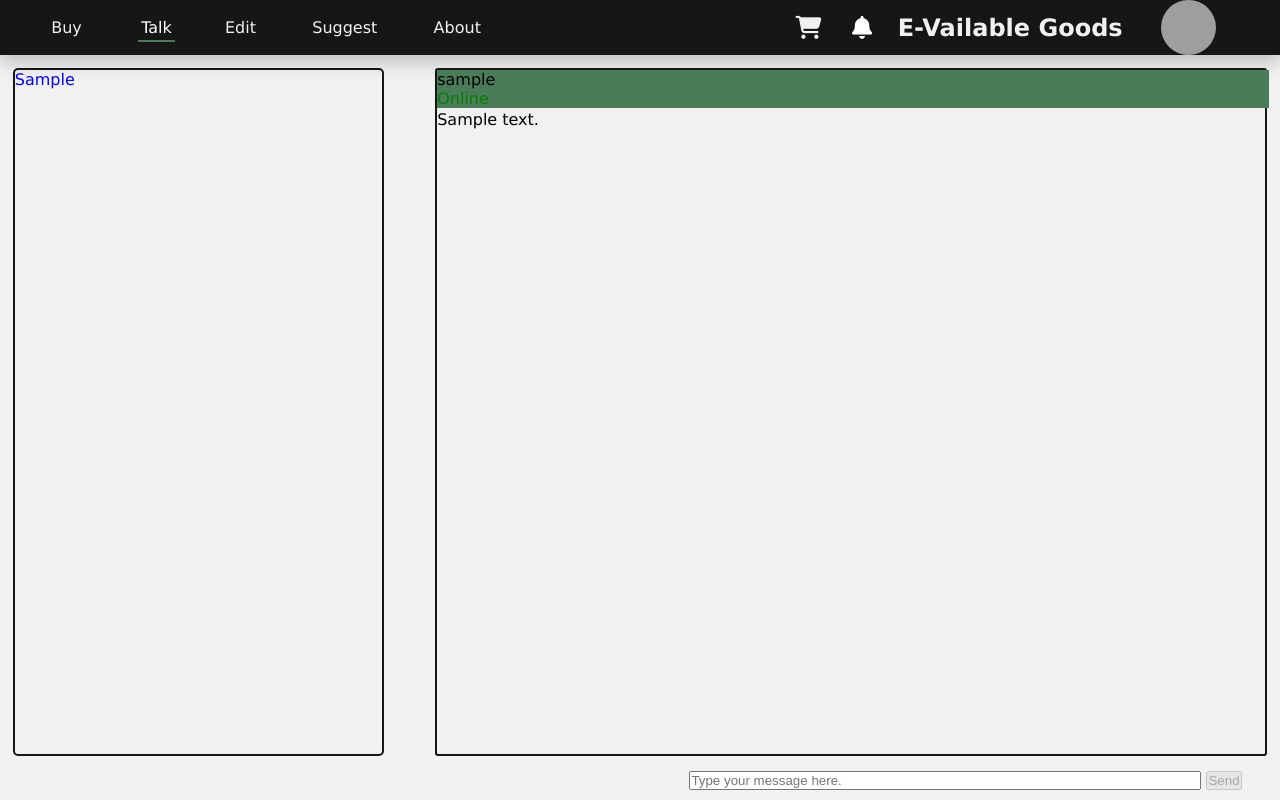
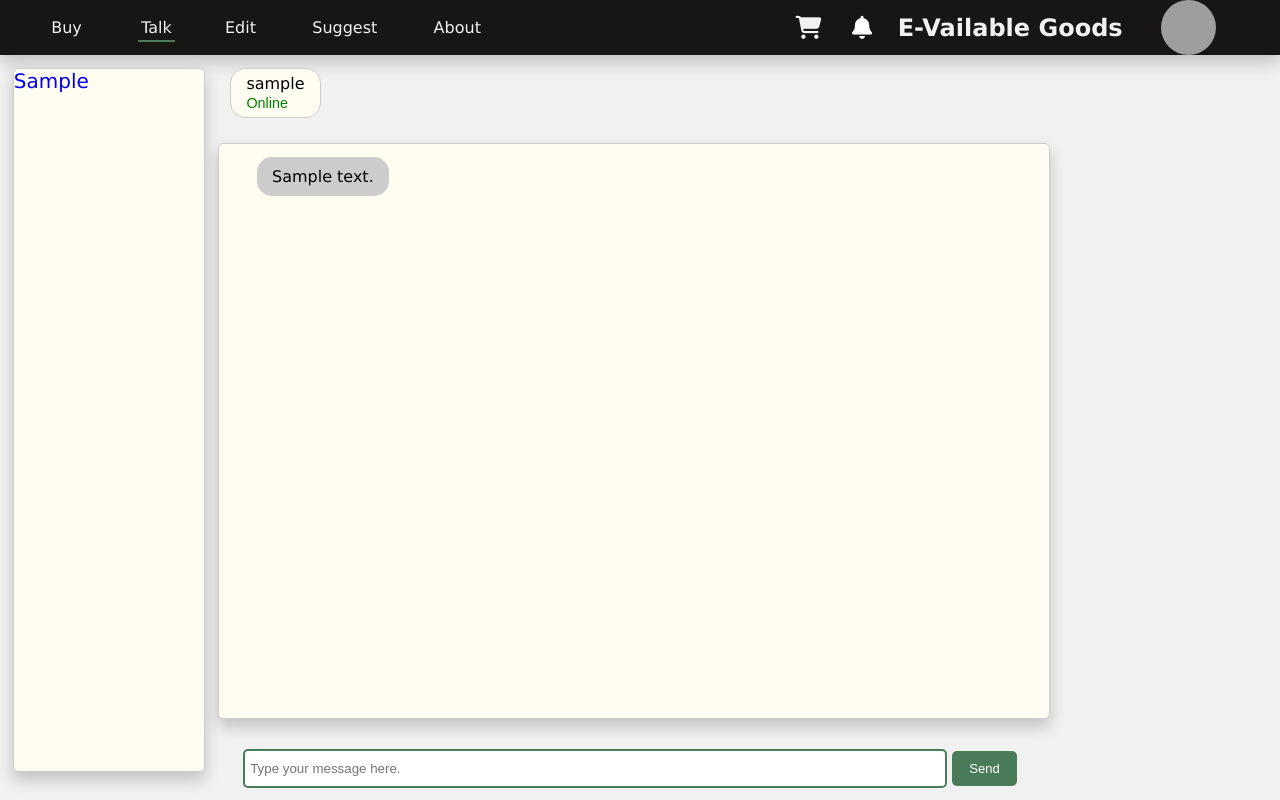
Before and after one commit to Kinetic101/E-Vailable-Goods, a PHP site: page /Talk.php in a window 1280 px wide. Run offline with PHP 8.4, Linux system fonts and the light colour scheme; the visitor is signed in with stand-in values (Sample User, id 1); tables that the repository leaves empty or names only in its code hold one stand-in row (values such as "Sample post"); data that the repository does not hold is empty; some libraries are stand-ins or nearby versions; grey boxes are pictures that could not be loaded.

Commit message:
Talk Design (50%)

```diff
--- a/About.php
+++ b/About.php
@@ -32,7 +32,7 @@
 		<nav>
 			<ul class="links">
 				<li><a href="Research.php">Buy</a></li>
-				<li id="here"><a href="Talk.php">Talk</a></li>
+				<li><a href="Talk.php">Talk</a></li>
 				<li><a href="Edit.php">Edit</a></li>
 				<li><a href="Suggest.php">Suggest</a></li>
 				<li><a href="About.php" id = "press">About</a></li>
--- a/Cart.php
+++ b/Cart.php
@@ -210,7 +210,7 @@
 		<nav>
 			<ul class="links">
 				<li><a href="Research.php">Buy</a></li>
-				<li id="here"><a href="Talk.php">Talk</a></li>
+				<li><a href="Talk.php">Talk</a></li>
 				<li><a href="Edit.php">Edit</a></li>
 				<li><a href="Suggest.php">Suggest</a></li>
 				<li><a href="About.php">About</a></li>
--- a/Edit.php
+++ b/Edit.php
@@ -54,7 +54,7 @@
 		<nav>
 			<ul class="links">
 				<li><a href="Research.php">Buy</a></li>
-				<li id="here"><a href="Talk.php">Talk</a></li>
+				<li><a href="Talk.php">Talk</a></li>
 				<li><a href="Edit.php" id = "press">Edit</a></li>
 				<li><a href="Suggest.php">Suggest</a></li>
 				<li><a href="About.php">About</a></li>
--- a/GetChatsData.php
+++ b/GetChatsData.php
@@ -21,38 +21,13 @@
 	while($row = $res -> fetch_assoc()){
 		if($row["from_user"] == $_SESSION["usern"]){
 			if(!array_key_exists($row["to_user"], $check)){
-				$check_unr = mysqli_fetch_array($conn -> query("SELECT COUNT(*)
-																FROM `messages`
-																WHERE `to_user` = '$_SESSION[usern]' AND `from_user` = '$row[to_user]' AND `unread` = 1"))[0];
-				if($check_unr > 0){
-					?>
-					<a href = "Talk.php?user=<?php echo $row["to_user"]; ?>" style="font-weight: bold;"> <?php echo $row["to_user"];?> <br></a>
-					<?php
-				}
-				else{
-					?>
-					<a href = "Talk.php?user=<?php echo $row["to_user"]; ?>"> <?php echo $row["to_user"];?> <br></a>
-					<?php
-				}
+				echo "<a href = Talk.php?user=$row[to_user]>".$row["to_user"]."<br></a>";
 			}
 			$check[$row["to_user"]] = True;
 		}
 		else{
 			if(!array_key_exists($row["from_user"], $check)){
-				$check_unr = mysqli_fetch_array($conn -> query("SELECT COUNT(*)
-																FROM `messages`
-																WHERE `to_user` = '$_SESSION[usern]' AND `from_user` = '$row[from_user]' AND `unread` = 1"))[0];
-				if($check_unr > 0){
-					?>
-					<a href = "Talk.php?user=<?php echo $row["from_user"]; ?>" style="font-weight: bold;"> <?php echo $row["from_user"];?><br></a>
-					<?php
-				}
-				else{
-					?>
-					<a href = "Talk.php?user=<?php echo $row["from_user"]; ?>"> <?php echo $row["from_user"];?> <br></a>
-					<?php
-				}
-
+				echo "<a href = Talk.php?user=$row[from_user]>".$row["from_user"]."<br></a>";
 			}
 			$check[$row["from_user"]] = True;
 		}
--- a/GetMsgData.php
+++ b/GetMsgData.php
@@ -43,17 +43,13 @@
 		$res = $conn -> query($select);
 		while($row = $res -> fetch_assoc()){
 			if($row["from_user"] == $_SESSION["usern"]){
-				echo "<span class = from>".$row["message"]."</span><br>";
+				echo "<div class = from>".$row["message"]."</div><br><div class = br></div>";
 			}
 			else{
-				echo "<span class = to>".$row["message"]."</span><br>";
+				echo "<div class = to>".$row["message"]."</div><br><div class = brto></div>";
 			}
 		}
 		echo "</div>";
-		$update = "UPDATE `messages`
-					SET `unread` = 0
-					WHERE `to_user` = '$_SESSION[usern]' AND `from_user` = '$_SESSION[visit_user]'";
-		$conn -> query($update);
 	}
 	else{
 		echo "Please select a chat.";
--- a/GetNotificationsJS.js
+++ b/GetNotificationsJS.js
@@ -11,19 +11,6 @@ $(document).ready(function(){
 			}
 		});
 	};
+
 	setInterval(const_reload, 1000);
-
-	function const_reload_msg(){
-		$.ajax({
-			url: "GetAvailableMessages.php",
-			cache: false,
-			success: function(html){
-				$("#here").html(html);
-				setTimeout(function(){
-					$("#talk")[0].style.color = "white";
-				},500);
-			}
-		});
-	}
-	setInterval(const_reload_msg, 1000);
 });
--- a/MarketEdit.php
+++ b/MarketEdit.php
@@ -136,7 +136,7 @@
 		<nav>
 			<ul class="links">
 				<li><a href="Research.php">Buy</a></li>
-				<li id="here"><a href="Talk.php">Talk</a></li>
+				<li><a href="Talk.php">Talk</a></li>
 				<li><a href="Edit.php">Edit</a></li>
 				<li><a href="Suggest.php">Suggest</a></li>
 				<li><a href="About.php">About</a></li>
--- a/Notifications.php
+++ b/Notifications.php
@@ -22,7 +22,6 @@
 	<link rel = "stylesheet" href = "NotificationsCSS.css">
 	<script type="text/javascript" src="https://ajax.googleapis.com/ajax/libs/jquery/3.5.1/jquery.min.js"></script>
 	<script src="https://kit.fontawesome.com/a076d05399.js" crossorigin="anonymous"></script>
-	<script type="text/javascript" src="GetNotificationsJS.js"></script>
 	<title>Notifications</title>
 
 </head>
@@ -32,7 +31,7 @@
 		<nav>
 			<ul class="links">
 				<li><a href="Research.php">Buy</a></li>
-				<li id="here"><a href="Talk.php">Talk</a></li>
+				<li><a href="Talk.php">Talk</a></li>
 				<li><a href="Edit.php">Edit</a></li>
 				<li><a href="Suggest.php">Suggest</a></li>
 				<li><a href="About.php">About</a></li>
--- a/Profile.php
+++ b/Profile.php
@@ -148,7 +148,7 @@
 		<nav>
 			<ul class="links">
 				<li><a href="Research.php">Buy</a></li>
-				<li id="here"><a href="Talk.php">Talk</a></li>
+				<li><a href="Talk.php">Talk</a></li>
 				<li><a href="Edit.php">Edit</a></li>
 				<li><a href="Suggest.php">Suggest</a></li>
 				<li><a href="About.php">About</a></li>
--- a/Research.php
+++ b/Research.php
@@ -43,7 +43,7 @@
 		<nav>
 			<ul class="links">
 				<li><a href="Research.php" id="press">Buy</a></li>
-				<li id="here"><a href="Talk.php">Talk</a></li>
+				<li><a href="Talk.php">Talk</a></li>
 				<li><a href="Edit.php">Edit</a></li>
 				<li><a href="Suggest.php">Suggest</a></li>
 				<li><a href="About.php">About</a></li>
--- a/Send_Message.php
+++ b/Send_Message.php
@@ -17,8 +17,8 @@
 	if(!empty($_POST["msg"])){
 		$date = date("Y-m-d H:i:s");
 		$insert = "INSERT INTO `messages`
-					(`from_user`, `to_user`, `message`, `time`, `unread`)
-					VALUES('$_SESSION[usern]', '$_SESSION[visit_user]', '$_POST[msg]', '$date', 1)";
+					(`from_user`, `to_user`, `message`, `time`)
+					VALUES('$_SESSION[usern]', '$_SESSION[visit_user]', '$_POST[msg]', '$date')";
 		$conn -> query($insert);
 	}
 ?>
--- a/Suggest.php
+++ b/Suggest.php
@@ -79,7 +79,7 @@
 		<nav>
 			<ul class="links">
 				<li><a href="Research.php">Buy</a></li>
-				<li id="here"><a href="Talk.php">Talk</a></li>
+				<li><a href="Talk.php">Talk</a></li>
 				<li><a href="Edit.php">Edit</a></li>
 				<li><a href="Suggest.php" id = "press">Suggest</a></li>
 				<li><a href="About.php">About</a></li>
--- a/Talk.php
+++ b/Talk.php
@@ -38,6 +38,7 @@
 	<script src="https://kit.fontawesome.com/a076d05399.js" crossorigin="anonymous"></script>
 	<script type="text/javascript" src="TalkJS.js"></script>
 	<script type="text/javascript" src="GetNotificationsJS.js"></script>
+	<!--  <script type="text/javascript" src="GetOnlineJS.js"></script> -->
 	<title>Talk</title>
 </head>
 <body>
@@ -46,7 +47,7 @@
 		<nav>
 			<ul class="links">
 				<li><a href="Research.php">Buy</a></li>
-				<li id="here"><a href="Talk.php"  id = "talk">Talk</a></li>
+				<li><a href="Talk.php"  id = "press">Talk</a></li>
 				<li><a href="Edit.php">Edit</a></li>
 				<li><a href="Suggest.php">Suggest</a></li>
 				<li><a href="About.php">About</a></li>
@@ -76,7 +77,10 @@
 
 	<div id = "contacts"></div>
 
+	<div id = "chatbox">
 	<div id = "chat">
+
+	</div>
 
 	</div>
 
@@ -86,5 +90,8 @@
 			<button type = "button" id = "sendm">Send</button>
 		</form>
 	</div>
+
+	<!--   <div id = "active"></div>   Balak ko sanang lagyan ng active list dito para mas convienent pag maghahanap ng kakausapin.
+									   Pero pwede ring wag na HAHAHHAHA-->
 </body>
 </html>
--- a/TalkCSS.css
+++ b/TalkCSS.css
@@ -71,6 +71,10 @@ header{
 	color: #4A7C59;
 }
 
+#bell:hover{
+	color: #4A7C59;
+}
+
 .prof{
 	width: 55px;
 	height: 55px;
@@ -130,12 +134,12 @@ ul{
 	display: block;
 }
 
-#talk{
+#press{
 	border-bottom: 2px solid #4A7C59;
 	padding: 10%;
 }
 
-#talk:hover{
+#press:hover{
 	border: none;
 }
 
@@ -143,72 +147,190 @@ ul{
 
 #contacts{
 	position: absolute;
-	width: 29vw;
-	height:  86vh;
+	width: 15vw;
+	height:  88vh;
 	overflow: auto;
 	margin: 1%;
-	border: 2px solid #171614;
+	background-color: #FFFCF2;
+	border: 1px solid #ccc;
 	border-radius: 5px;
+  	box-shadow: 0px 8px 16px 0px rgba(0,0,0,0.2);
+  	color: green;
+  	font-family: "Verdana";
+  	font-size: 20px;
 }
 
 #chat{
-	position: static;
+	position: absolute;
 	text-align: justify;
 	overflow-x: hidden;
 	overflow-y: auto;
-	float: right;
+	left: 16vw;
 	width: 65vw;
-	height: 86vh;
-	margin: 1%;
-	border: 2px solid #171614;
-	color: black;
-	border-radius: 3px;
-}
-
-
-#msg{
-	width: 40vw;
+	height: 72vh;
+	margin: 11vh 1% 1% 1%;
+	background-color: #FFFCF2;
+	border: 1px solid #ccc;
+	border-radius: 5px;
+  	box-shadow: 0px 8px 16px 0px rgba(0,0,0,0.2);
+  	padding: 1% 3%;
+  	color: black;
 }
 
 #name{
-	background-color: #4A7C59;
+	background-color: none;
 	color: black;
 	position: fixed;
-	width:  65vw;
-	z-index: 2;
-}
-
-#msgss{
-	position: relative;
-	top:  5vh;
-	z-index: 1;
+	top: 55px;
+	margin-top: 1%;
+	left: 18vw;
+	padding: 5px 15px;
+	max-width:  65vw;
+	z-index: 0;
+	background-color: #FFFCF2;
+	border: 1px solid #ccc;
+	border-radius: 15px;
 }
 
 .ol{
+	font-size: 0.9em;
+	font-family: "arial";
 	color: green;
 }
 
 .notol{
+	font-size: 0.9em;
+	font-family: "arial";
 	color: red;
 }
 
+.br{
+	display: block;
+	margin-bottom: 35px;
+}
+
+.brto{
+	display: block;
+	margin-bottom: 10px;
+}
+
+
 .to{
+	display: inline-block;
+	position: relative;
 	left: 0;
-	position: absolute;
+	clear: both;
+	text-align: left;
+	max-width: 45%;
+	padding: 10px 15px;
+	border-radius: 15px;
+	background-color: #ccc;
 }
 
 .from{
-	position: absolute;
-	right:  0;
+	display: block;
+	background-color: #4A7C59;
+	text-align: left;
+	position: relative;
+	float: right;
+	right: 0;
+	clear: both;
+	max-width: 45%;
+	height: auto;
+	padding: 10px 15px;
+	border-radius: 15px 10px 10px 15px;
+}
+
+.from::after{
+	display: block;
+	content: "";
+	clear: both;
+}
+
+.from::before{
+	content: "";
+	clear: both;
 }
 
 #send{
 	position: fixed;
-	right:  3%;
-	bottom:  10px;
+	z-index: 5;
+	left:  19vw;
+	bottom: 1.5%;
+	width: 100%;
+	padding: 0;
+}
+
+#msg{
+	z-index: 6;
+	outline: none;
+	border: 2px solid #4A7C59;
+	border-radius: 5px;
+	width: 55vw;
+	padding: 10px 5px;
+	font-family: "arial";
+}
+
+#msg:focus{
+	background-color: #F1F7F1;
+}
+
+#sendm{
+	color: white;
+	margin-right: 3vw;
+	padding: 10px 17px;
+	border: none;
+	font-size: 13px;
+	border-radius: 5px;
+	cursor: pointer;
+	font-family: "Arial";
+	background-color: #4A7C59;
+}
+
+#sendm:hover{
+	background-color: #3D6649;
 }
 
 #message{
 	font-size: 3em;
 	color: green;
 }
+
+/*
+#active{
+	position: absolute;
+	margin-top: 1%;
+	width: 15%;
+	height: 88vh;
+	right: 1%;
+	padding: 1%;
+	overflow-x: hidden;
+	overflow-y: auto;
+	background-color: #FFFCF2;
+	border-radius: 4px;
+	box-shadow: 0px 4px 8px 0px rgba(0,0,0,0.2);
+}
+
+.now{
+	font-family: "Verdana";
+	font-size: 1.25em;
+	color: #171614;
+	padding: 1%;
+	text-align: center;
+}
+
+
+h5{
+	display: block;
+	margin-top: 10%;
+	padding: 5% 0 5% 1%;
+	font-size: 0.9em;
+	text-align: center;
+	color: #171614;
+	font-family: "Verdana", sans-serif;
+	font-weight: 100;
+	border-bottom: 1.5px solid #4A7C59;
+	border-radius: 10px;
+}
+
+*/
--- a/confirm_buy.php
+++ b/confirm_buy.php
@@ -129,7 +129,7 @@
 		<nav>
 			<ul class="links">
 				<li><a href="Research.php">Buy</a></li>
-				<li id="here"><a href="Talk.php">Talk</a></li>
+				<li><a href="Talk.php">Talk</a></li>
 				<li><a href="Edit.php">Edit</a></li>
 				<li><a href="Suggest.php">Suggest</a></li>
 				<li><a href="About.php">About</a></li>
--- a/market.php
+++ b/market.php
@@ -115,7 +115,7 @@
 		<nav>
 			<ul class="links">
 				<li><a href="Research.php">Buy</a></li>
-				<li id="here"><a href="Talk.php">Talk</a></li>
+				<li><a href="Talk.php">Talk</a></li>
 				<li><a href="Edit.php">Edit</a></li>
 				<li><a href="Suggest.php">Suggest</a></li>
 				<li><a href="About.php">About</a></li>
--- a/visit_user.php
+++ b/visit_user.php
@@ -43,7 +43,7 @@
 		<nav>
 			<ul class="links">
 				<li><a href="Research.php">Buy</a></li>
-				<li id="here"><a href="Talk.php">Talk</a></li>
+				<li><a href="Talk.php">Talk</a></li>
 				<li><a href="Edit.php">Edit</a></li>
 				<li><a href="Suggest.php">Suggest</a></li>
 				<li><a href="About.php">About</a></li>
@@ -56,7 +56,7 @@
 		<a href = "Research.php" class = "evg">E-Vailable Goods</a>
 		<ul>
 		<li class = "dropdown"><a href = "Profile.php" class="pic">
-			<div class="prof"><img src = "<?php echo $_SESSION["prof_pic"]?>" alt = "Avatar" class = "dp">
+			<div class="prof"><img src = "abstract-art-artistic-1020315.jpg" alt = "Avatar" class = "dp">
 			</div>
 		</a>
 		<div class="dlinks">
```
Also changed, not shown: SignUp.php (+1 -6 lines), TalkJS.js (+3 -15 lines).
